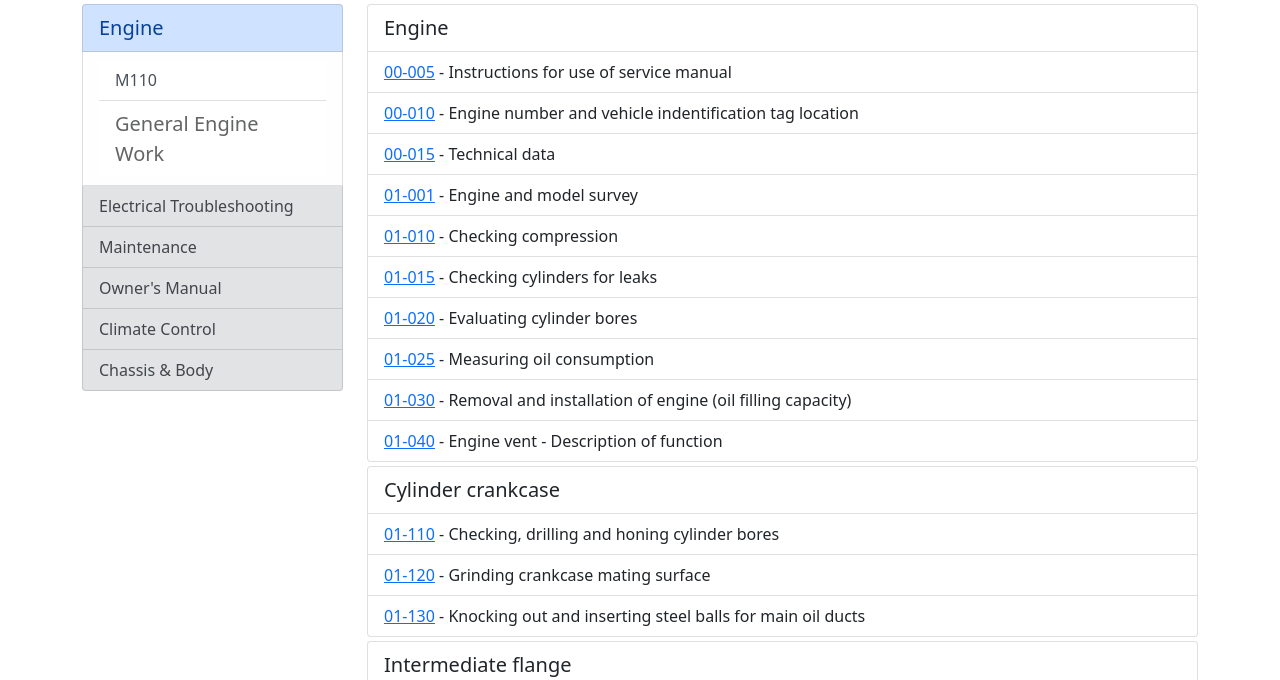
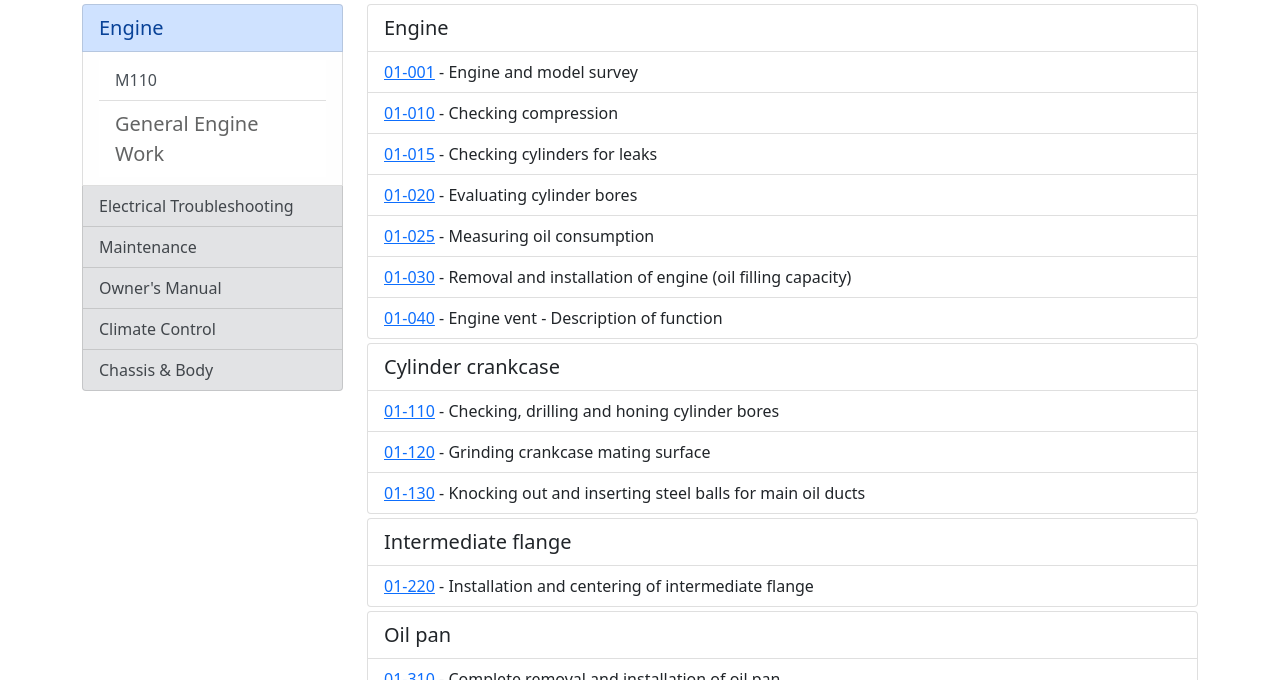
Before and after one commit to W116org/handbook, a Jekyll site: the page built from Engine/110/01-Engine.html, in a window 1280 px wide and 900 px high, cut to the strip 220-900 px from the top of the window. Built offline with Jekyll 4.4.1, drawn with Linux system fonts in a browser that asks for light colours; comment, search, counter and statistics services are not loaded.

Commit message:
Update 01-Engine.html

```diff
--- a/Engine/110/01-Engine.html
+++ b/Engine/110/01-Engine.html
@@ -24,9 +24,6 @@
   <div class="col-xs-12 col-md-9">
     <ul class="list-group mb-1">
       <li class="list-group-item lead">Engine</li>
-      <li class="list-group-item"><a href="{{site.cdpath}}/Engine/110/00-005.pdf">00-005</a> - Instructions for use of service manual</li>
-      <li class="list-group-item"><a href="{{site.cdpath}}/Engine/110/00-010.pdf">00-010</a> - Engine number and vehicle indentification tag location</li>
-      <li class="list-group-item"><a href="{{site.cdpath}}/Engine/110/00-015.pdf">00-015</a> - Technical data</li>
       <li class="list-group-item"><a href="{{site.cdpath}}/Engine/110/01-001.pdf">01-001</a> - Engine and model survey</li>
       <li class="list-group-item"><a href="{{site.cdpath}}/Engine/110/01-010.pdf">01-010</a> - Checking compression</li>
       <li class="list-group-item"><a href="{{site.cdpath}}/Engine/110/01-015.pdf">01-015</a> - Checking cylinders for leaks</li>
@@ -38,8 +35,8 @@
     <ul class="list-group mb-1">
       <li class="list-group-item lead">Cylinder crankcase</li>
       <li class="list-group-item"><a href="{{site.cdpath}}/Engine/110/01-110.pdf">01-110</a> - Checking, drilling and honing cylinder bores</li>
-       <li class="list-group-item"><a href="{{site.cdpath}}/Engine/110/01-120.pdf">01-120</a> - Grinding crankcase mating surface</li>
-       <li class="list-group-item"><a href="{{site.cdpath}}/Engine/110/01-130.pdf">01-130</a> - Knocking out and inserting steel balls for main oil ducts</li>
+      <li class="list-group-item"><a href="{{site.cdpath}}/Engine/110/01-120.pdf">01-120</a> - Grinding crankcase mating surface</li>
+      <li class="list-group-item"><a href="{{site.cdpath}}/Engine/110/01-130.pdf">01-130</a> - Knocking out and inserting steel balls for main oil ducts</li>
     </ul>
     <ul class="list-group mb-1">
       <li class="list-group-item lead">Intermediate flange</li>
```
